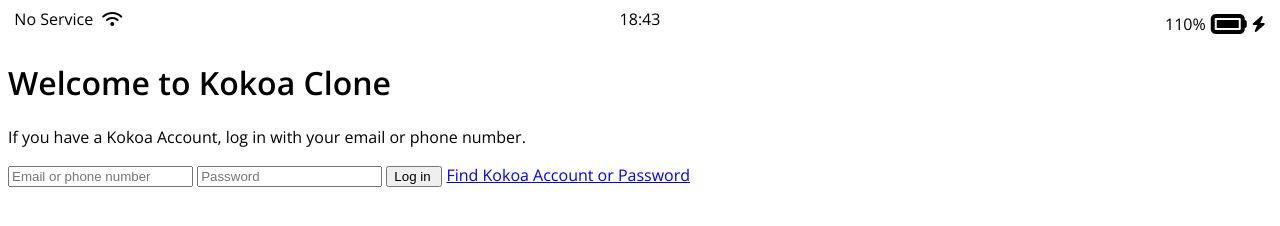
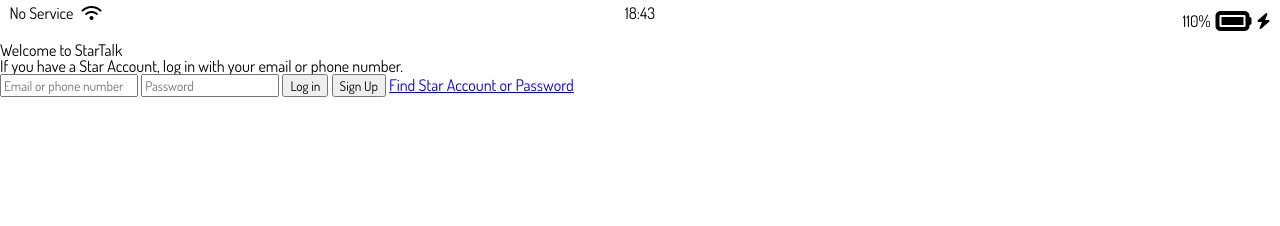
Before and after one commit to woohoocheezy/kokoa-clone, a plain HTML site: page index.html in a window 1280 px wide. Drawn offline with nearby package versions, Linux system fonts and the light colour scheme.

Commit message:
status-bar update
status-bar and some updates

```diff
--- /dev/null
+++ b/css/reset.css
@@ -0,0 +1,43 @@
+html, body, div, span, applet, object, iframe,
+h1, h2, h3, h4, h5, h6, p, blockquote, pre,
+a, abbr, acronym, address, big, cite, code,
+del, dfn, em, img, ins, kbd, q, s, samp,
+small, strike, strong, sub, sup, tt, var,
+b, u, i, center,
+dl, dt, dd, ol, ul, li,
+fieldset, form, label, legend,
+table, caption, tbody, tfoot, thead, tr, th, td,
+article, aside, canvas, details, embed,
+figure, figcaption, footer, header, hgroup,
+menu, nav, output, ruby, section, summary,
+time, mark, audio, video {
+	margin: 0;
+	padding: 0;
+	border: 0;
+	font-size: 100%;
+	font: inherit;
+	vertical-align: baseline;
+}
+/* HTML5 display-role reset for older browsers */
+article, aside, details, figcaption, figure,
+footer, header, hgroup, menu, nav, section {
+	display: block;
+}
+body {
+	line-height: 1;
+}
+ol, ul {
+	list-style: none;
+}
+blockquote, q {
+	quotes: none;
+}
+blockquote:before, blockquote:after,
+q:before, q:after {
+	content: '';
+	content: none;
+}
+table {
+	border-collapse: collapse;
+	border-spacing: 0;
+}
--- /dev/null
+++ b/css/status-bar.css
@@ -0,0 +1,29 @@
+
+.status-bar {
+    display: flex;
+    justify-content: center;
+    padding: 5px 3px;
+}
+
+.status-bar__column{
+    width: 33%;
+}
+
+.status-bar__column:first-child span {
+    margin-right: 5px;
+}
+
+.status-bar__column:nth-child(2) {
+    display: flex;
+    justify-content: center;
+}
+
+.status-bar__column:last-child {
+    display: flex;
+    justify-content: flex-end;
+    align-items: center;
+}
+
+.status-bar__column .fa-battery-full {
+    margin: 0px 5px;
+}
--- a/css/styles.css
+++ b/css/styles.css
@@ -1,34 +1,13 @@
-@import url('https://fonts.googleapis.com/css2?family=Open+Sans:wght@400;600&display=swap');
+@import url('https://fonts.googleapis.com/css2?family=Dosis&display=swap');
+@import "reset.css";
+@import "status-bar.css";
 
 body {
     /* font-family:-apple-system, BlinkMacSystemFont, 'Segoe UI', Roboto, Oxygen, Ubuntu, Cantarell, 'Open Sans', 'Helvetica Neue', sans-serif; */
-    font-family: 'Open Sans', sans-serif;
+    font-family: 'Dosis', sans-serif;
 }
 
-.status-bar {
-    display: flex;
-    justify-content: center;
+
+#login-form > input {
+    font-family: 'Dosis', sans-serif;
 }
-
-.status-bar__column{
-    width: 33%;
-}
-
-.status-bar__column:first-child span {
-    margin-right: 5px;
-}
-
-.status-bar__column:nth-child(2) {
-    display: flex;
-    justify-content: center;
-}
-
-.status-bar__column:last-child {
-    display: flex;
-    justify-content: flex-end;
-    align-items: center;
-}
-
-.status-bar__column .fa-battery-full {
-    margin: 0px 5px;
-}
--- a/index.html
+++ b/index.html
@@ -5,7 +5,7 @@
         <meta charset="UTF-8">
         <meta http-equiv="X-UA-Compatible" content="IE=edge">
         <meta name="viewport" content="width=device-width, initial-scale=1.0">
-        <title>Welcome to Kokoa Clone</title>
+        <title>Welcome to StarTalk</title>
     </head>
     <body>
         <div class="status-bar">
@@ -24,17 +24,18 @@
         </div>
 
         <header class="welcome-header">
-            <h1 class="welcome-header__title">Welcome to Kokoa Clone</h1>
+            <h1 class="welcome-header__title">Welcome to StarTalk</h1>
             <p class="welcome-header__text">
-                If you have a Kokoa Account, log in with your email or phone number.
+                If you have a Star Account, log in with your email or phone number.
             </p>
         </header>
 
         <form id="login-form">
             <input type="text" placeholder="Email or phone number" />
             <input type="password" placeholder="Password" />
-            <input type="submit" value="Log in " />
-            <a href="#">Find Kokoa Account or Password</a>
+            <input type="submit" value="Log in" />
+            <input type="submit" value="Sign Up" />
+            <a href="#">Find Star Account or Password</a>
         </form>
 
 
```
